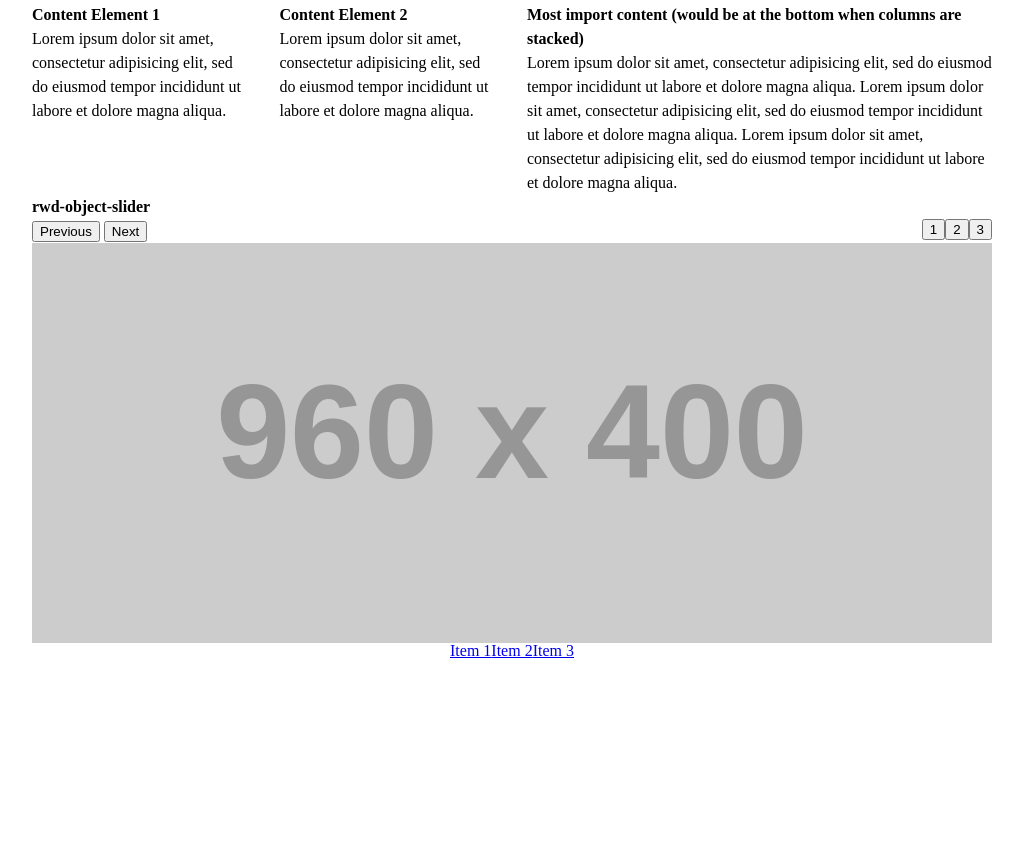
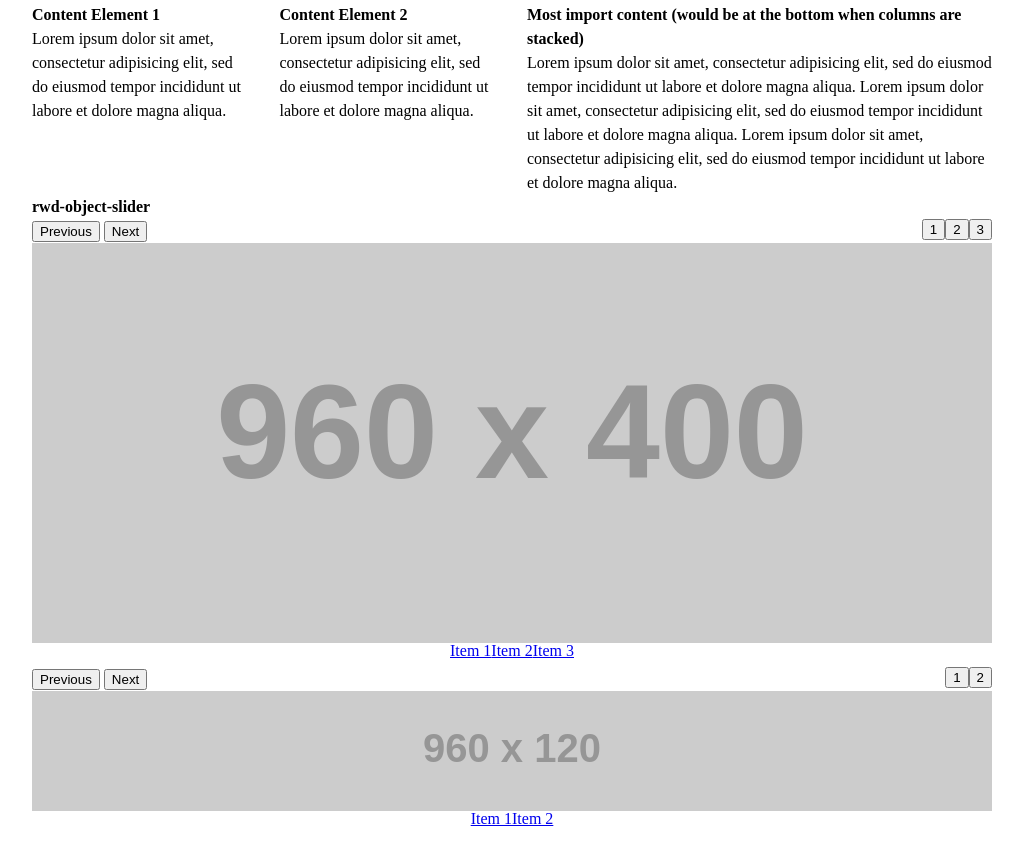
Before and after one commit to georg-paul/rwd-boilerplate, a plain HTML site: page index.html in a window 1280 px wide. Shown: the part 829-1688 px from the top of the page, without its empty margins (128-1151 px from the left). Before the commit the page ends 1520 px from the top, so only its background shows below. Drawn offline with Linux system fonts and the light colour scheme; placeholder pictures from the web are drawn by us.

Commit message:
[BUGFIX] Fixes wrong behaviour of multiple sliders per page
* Make a new instance for every slider
* Refactoring and naming

```diff
--- a/index.html
+++ b/index.html
@@ -207,6 +207,35 @@
                     </ul>
                 </div>
             </div>
+
+            <div class="rwd-object-slider">
+                <div class="rwd-object-halign">
+                    <div class="left">
+                        <button class="prev">Previous</button>
+                        <button class="next">Next</button>
+                    </div>
+                    <div class="right rwd-object-hlist">
+                        <ul class="progress-bar">
+                            <li><button class="progress">1</button></li>
+                            <li><button class="progress">2</button></li>
+                        </ul>
+                    </div>
+                </div>
+                <div class="container">
+                    <div id="slider-2-item-1" class="item">
+                        <img src="http://placehold.it/960x120" alt="" width="960" height="120" />
+                    </div>
+                    <div id="slider-2-item-2" class="item">
+                        <img src="http://placehold.it/960x350" alt="" width="960" height="350" />
+                    </div>
+                </div>
+                <div class="rwd-object-hlist rwd-object-halign">
+                    <ul class="progress-bar center">
+                        <li><a class="progress" href="#slider-2-item-1">Item 1</a></li>
+                        <li><a class="progress" href="#slider-2-item-2">Item 2</a></li>
+                    </ul>
+                </div>
+            </div>
         </div>
 
         <!-- Use either zepto js -->
--- a/src/rwd-objects.js
+++ b/src/rwd-objects.js
@@ -52,7 +52,7 @@ function RwdObjects() {
 					} else if (objType.indexOf('columns-') !== -1) {
 						self.columns($rwdObj);
 					} else if (objType === 'slider') {
-						self.carousel($rwdObj);
+						var sliderInstance = new self.Slider($rwdObj);
 					}
 				}
 			}
@@ -172,7 +172,7 @@ function RwdObjects() {
 		});
 	};
 
-	this.carousel = function ($rwdObj) {
+	this.Slider = function ($rwdObj) {
 		var self = this;
 
 		self.$slider = $rwdObj.find('.container');
@@ -255,7 +255,7 @@ function RwdObjects() {
 		};
 
 		this.eventProgressButton = function () {
-			$('.progress').bind('click', function (e) {
+			self.$progressBars.find('.progress').bind('click', function (e) {
 				e.preventDefault();
 				var $progressButtonListItem = $(this).closest('li'),
 					targetItemIndex = $progressButtonListItem.index();
```
